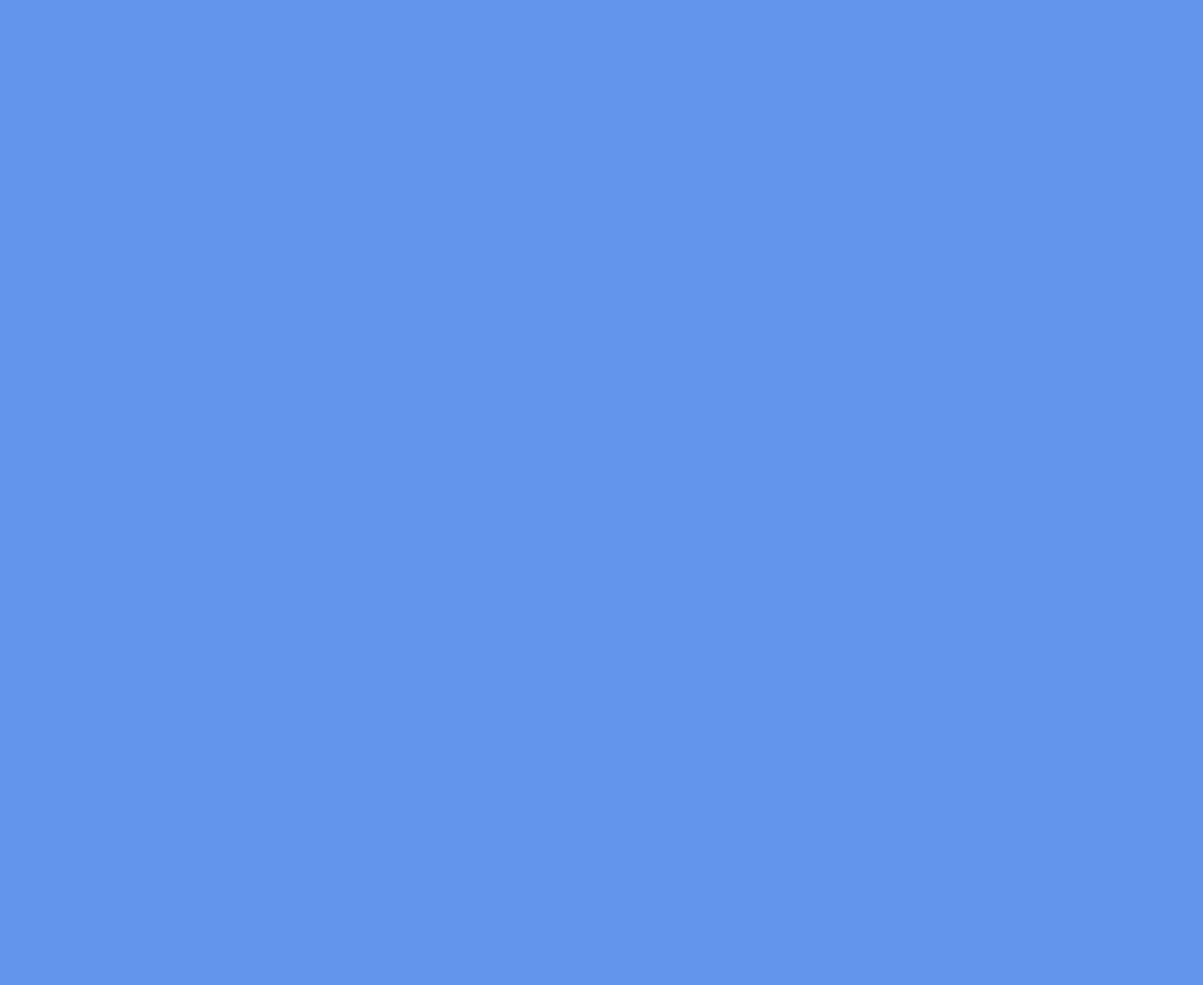
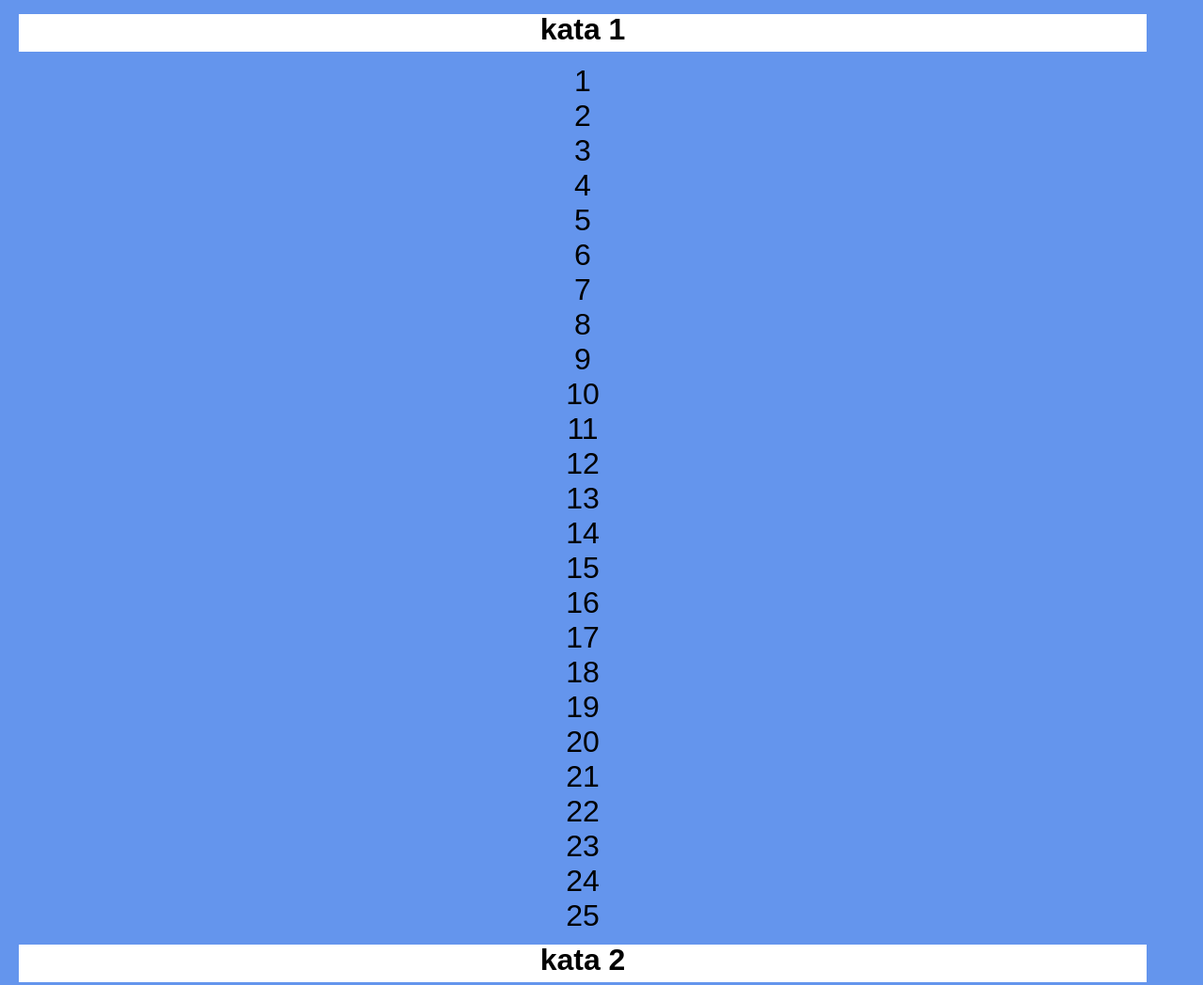
Before and after one commit to Kenzie-Academy-Brasil-Developers/entrega-katas-javascript-3-sprint-3-zecart22, a plain HTML site: page index.html in a window 1280 px wide. Shown: the top 1048 px of the page at 94% size. Drawn offline with Linux system fonts and the light colour scheme.

Commit message:
impressão dos resultados ao carregar a página

```diff
--- a/index.html
+++ b/index.html
@@ -8,11 +8,13 @@
     <title>JS - Katas 03</title>
 </head>
 <body>
+    <header>
+        <main>
+             <ul>
+
+            </ul>
+        </main>
+    </header>
     <script src="katas3.js"></script>
-    <header>
-        <ul>
-
-        </ul>
-    </header>
 </body>
 </html>
--- a/katas3.js
+++ b/katas3.js
@@ -9,16 +9,19 @@ function showResults(resultado){
     itemLista.innerText = resultado ;
     //injetar eles o itens no html
     lista.appendChild(itemLista)
+    return itemLista;
+  }
 
-  }
+//showResults();
 
 function nomeKatas(whatKata){
    const lista = document.querySelector('ul')
    const nomeK = document.createElement('h2')
    nomeK.innerText = whatKata;
    lista.appendChild(nomeK)
+   return nomeK;
 }
-
+  //nomeKatas();
 
     const sampleArray = [469, 755, 244, 245, 758, 450, 302, 20, 712, 71, 456, 21, 398, 339, 882, 848, 179, 535, 940, 472];
 
@@ -34,6 +37,7 @@ function nomeKatas(whatKata){
       return resultado;
   }
 
+  kata1();
 
   function kata2() {
     const nkata = 'kata 2';
@@ -47,6 +51,7 @@ function nomeKatas(whatKata){
       return resultado;
   }
 
+  kata2();
 
   function kata3() {
     const nkata = 'kata 3';
@@ -60,6 +65,7 @@ function nomeKatas(whatKata){
       return resultado;
   }
 
+  kata3();
 
   function kata4() {
     const nkata = 'kata 4';
@@ -72,6 +78,8 @@ function nomeKatas(whatKata){
     }
       return resultado;
   }
+
+  kata4();
 
   function kata5() {
     const nkata = 'kata 5';
@@ -87,6 +95,7 @@ function nomeKatas(whatKata){
         return resultado;
   }
 
+  kata5()
 
   function kata6() {
     const nkata = 'kata 6';
@@ -104,6 +113,8 @@ function nomeKatas(whatKata){
       return resultado;
   }
 
+  kata6();
+
   function kata7() {
     const nkata = 'kata 7';
     nomeKatas(nkata)
@@ -120,6 +131,7 @@ function nomeKatas(whatKata){
       return resultado;
   }
 
+  kata7();
 
   function kata8() {
     const nkata = 'kata 8';
@@ -137,6 +149,8 @@ function nomeKatas(whatKata){
       return resultado;
   }
 
+  kata8();
+
   function kata9() {
     const nkata = 'kata 9';
     nomeKatas(nkata)
@@ -153,6 +167,8 @@ function nomeKatas(whatKata){
       return resultado;
   }
 
+  kata9();
+
   function kata10() {
     const nkata = 'kata 10';
     nomeKatas(nkata)
@@ -164,6 +180,7 @@ function nomeKatas(whatKata){
     return resultado;
   }
 
+  kata10();
 
   function kata11() {
     const nkata = 'kata 11';
@@ -182,6 +199,8 @@ function nomeKatas(whatKata){
     return resultado
   }
 
+  kata11();
+
   function kata12() {
     const nkata = 'kata 12';
     nomeKatas(nkata)
@@ -198,6 +217,8 @@ function nomeKatas(whatKata){
     }
     return resultado
   }
+
+  kata12();
 
   function kata13() {
       const nkata = 'kata 13';
@@ -216,6 +237,8 @@ function nomeKatas(whatKata){
     return resultado
   }
 
+  kata13();
+
   function kata14() {
       const nkata = 'kata 14';
       nomeKatas(nkata)
@@ -233,6 +256,8 @@ function nomeKatas(whatKata){
     return resultado
   }
 
+  kata14();
+
   function kata15() {
      const nkata = 'kata 15';
      nomeKatas(nkata)
@@ -244,6 +269,8 @@ function nomeKatas(whatKata){
    }
       return resultado;
   }
+
+  kata15();
 
 function kata16() {
      const nkata = 'kata 16';
@@ -262,6 +289,8 @@ function kata16() {
   return resultado
 }
 
+kata16();
+
 function kata17() {
     const nkata = 'kata 17';
     nomeKatas(nkata)
@@ -279,6 +308,8 @@ function kata17() {
   return resultado;
 }
 
+kata17();
+
 function kata18() {
     const nkata = 'kata 18';
     nomeKatas(nkata)
@@ -295,6 +326,8 @@ function kata18() {
 }
   return resultado;
 }
+
+kata18();
 
 /**
  * Daqui em diante são os bônus, por sua conta e risco
```
Lines whose indentation alone changed are shown as unchanged.
